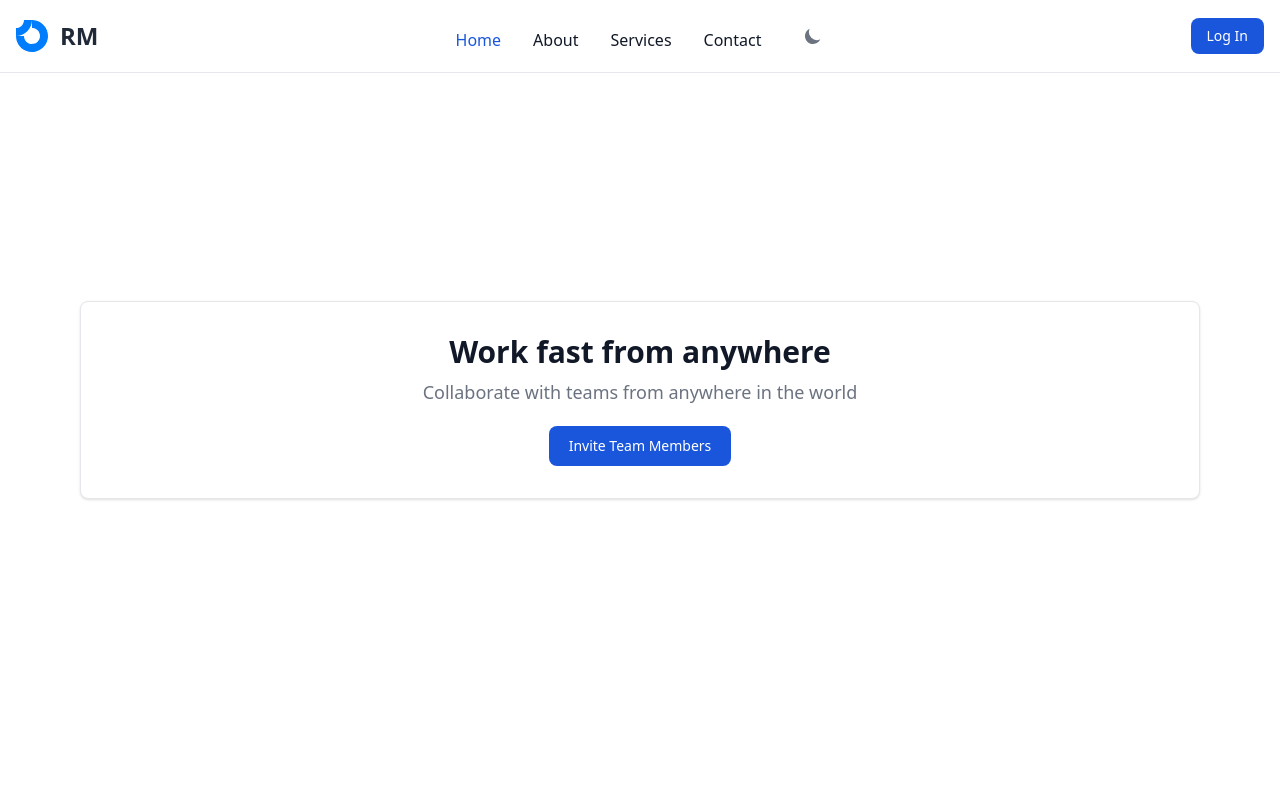
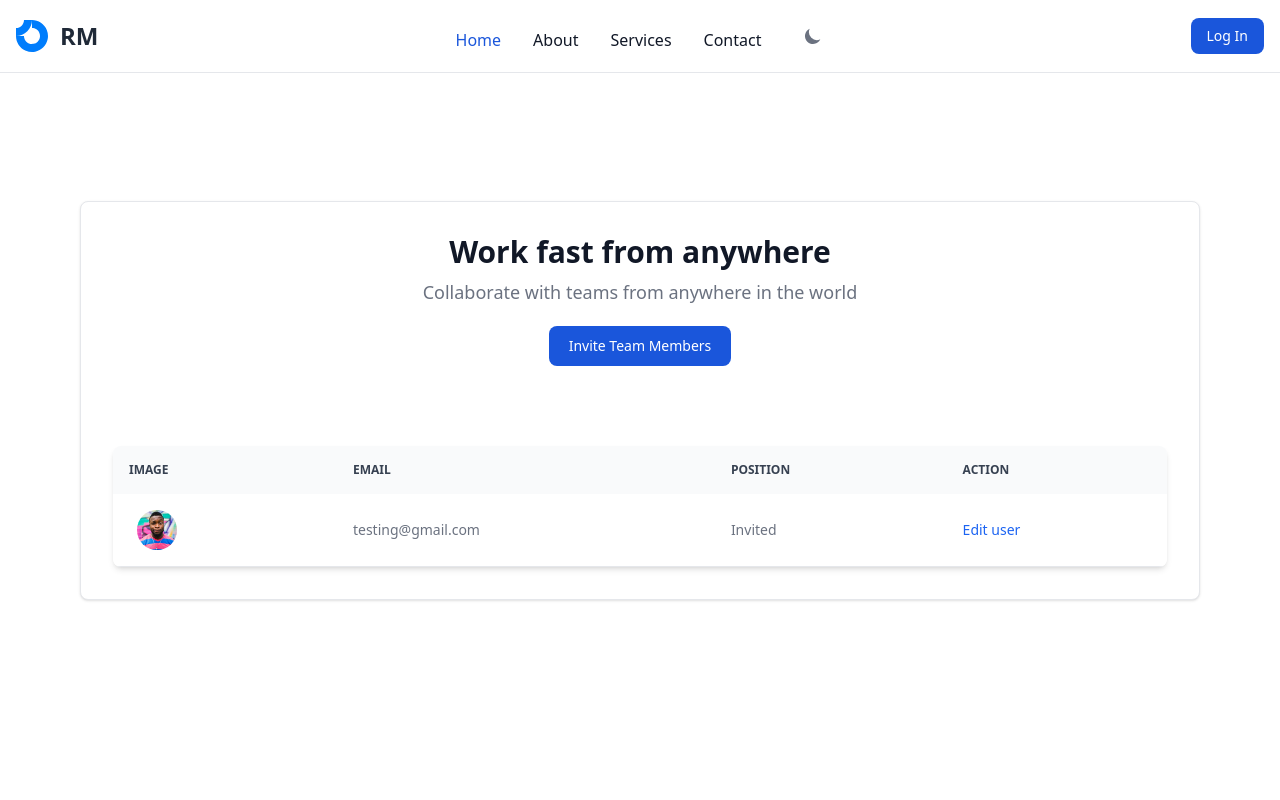
Before and after one commit to patrickiyiakimo/retro-manager, a React (Create React App) app: page /inviteteam in a window 1280 px wide. Shown: the top 800 px of the page. Built offline with nearby package versions, Linux system fonts and the light colour scheme.

Commit message:
created the invites table

```diff
--- a/src/pages/invites/InviteTeamMembers.tsx
+++ b/src/pages/invites/InviteTeamMembers.tsx
@@ -1,5 +1,6 @@
 import React from "react";
 import InviteTeamModal from "./InviteTeamModal";
+import InvitesTable from "./InvitesTable";
 
 export default function InviteTeamMembers() {
   return (
@@ -14,6 +15,9 @@ export default function InviteTeamMembers() {
         <div className="items-center justify-center space-y-4 sm:flex sm:space-x-4 sm:space-y-0 rtl:space-x-reverse">
           <InviteTeamModal />
         </div>
+        <div>
+          <InvitesTable />
+        </div>
       </div>
     </div>
   );
--- /dev/null
+++ b/src/pages/invites/InvitesTable.tsx
@@ -0,0 +1,61 @@
+import React from 'react'
+
+export default function InvitesTable() {
+  return (
+    <div>
+      <div className="relative overflow-x-auto shadow-md sm:rounded-lg mt-20">
+        <table className="w-full text-left text-sm text-gray-500 dark:text-gray-400 rtl:text-right">
+          <thead className="bg-gray-50 text-xs uppercase text-gray-700 dark:bg-gray-700 dark:text-gray-400">
+            <tr>
+              <th scope="col" className="p-4">
+             Image
+              </th>
+              <th scope="col" className="px-6 py-3">
+                Email
+              </th>
+              <th scope="col" className="px-6 py-3">
+                Position
+              </th>
+              <th scope="col" className="px-6 py-3">
+                Action
+              </th>
+            </tr>
+          </thead>
+          <tbody>
+            <tr className="border-b bg-white hover:bg-gray-50 dark:border-gray-700 dark:bg-gray-800 dark:hover:bg-gray-600">
+              <th
+                scope="row"
+                className="flex items-center whitespace-nowrap px-6 py-4 text-gray-900 dark:text-white"
+              >
+                <img
+                  className="size-10 rounded-full"
+                  src="/images/profile-picture-1-retro-manager.jpg"
+                  alt="profile-logo"
+                />
+                <div className="ps-3"></div>
+              </th>
+              <td className="px-6 py-4">
+                <div className="font-normal text-gray-500">
+                  testing@gmail.com
+                </div>
+              </td>
+              <td className="px-6 py-4">Invited</td>
+              {/* <td className="px-6 py-4">Invited</td> */}
+              <td className="px-6 py-4">
+                <a
+                  href="#"
+                  type="button"
+                  data-modal-target="editUserModal"
+                  data-modal-show="editUserModal"
+                  className="font-medium text-blue-600 hover:underline dark:text-blue-500"
+                >
+                  Edit user
+                </a>
+              </td>
+            </tr>
+          </tbody>
+        </table>
+      </div>
+    </div>
+  );
+}
```
Also changed, not shown: public/images/profile-picture-1-retro-manager.jpg (added).
